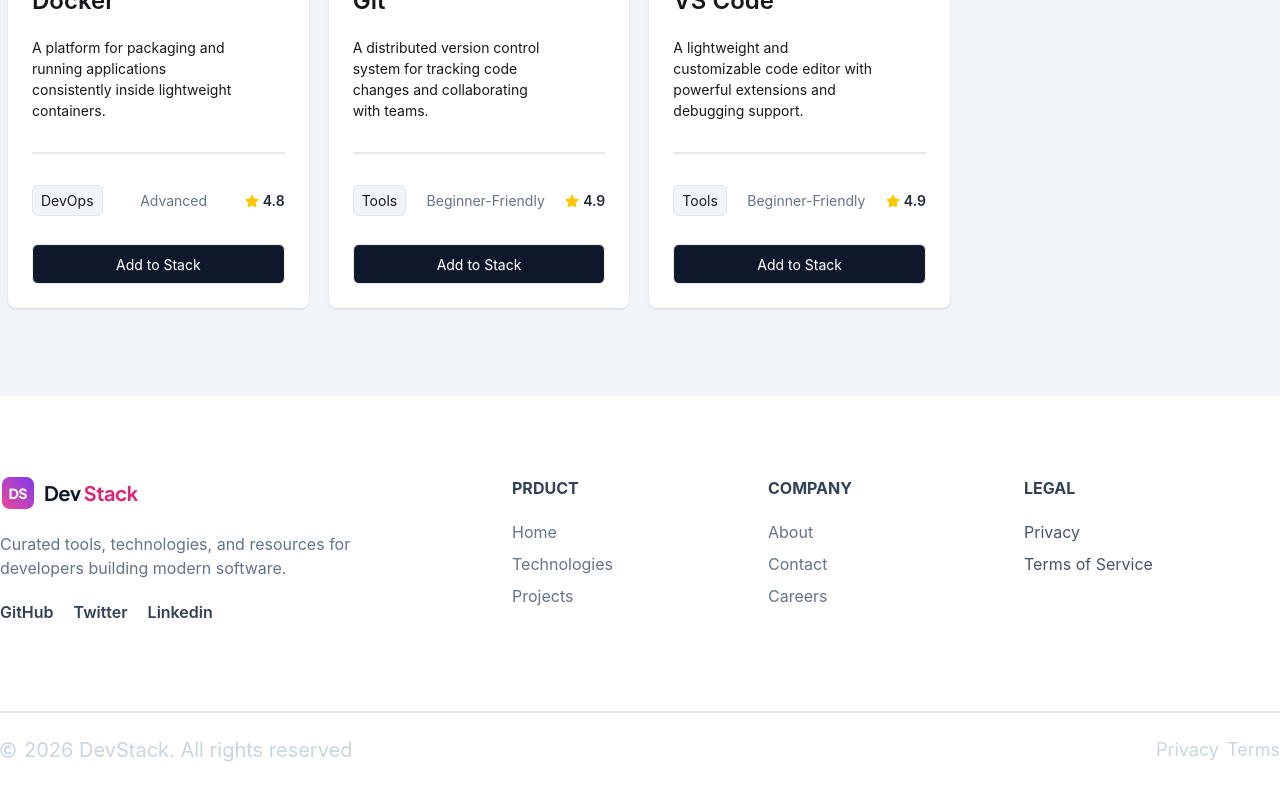
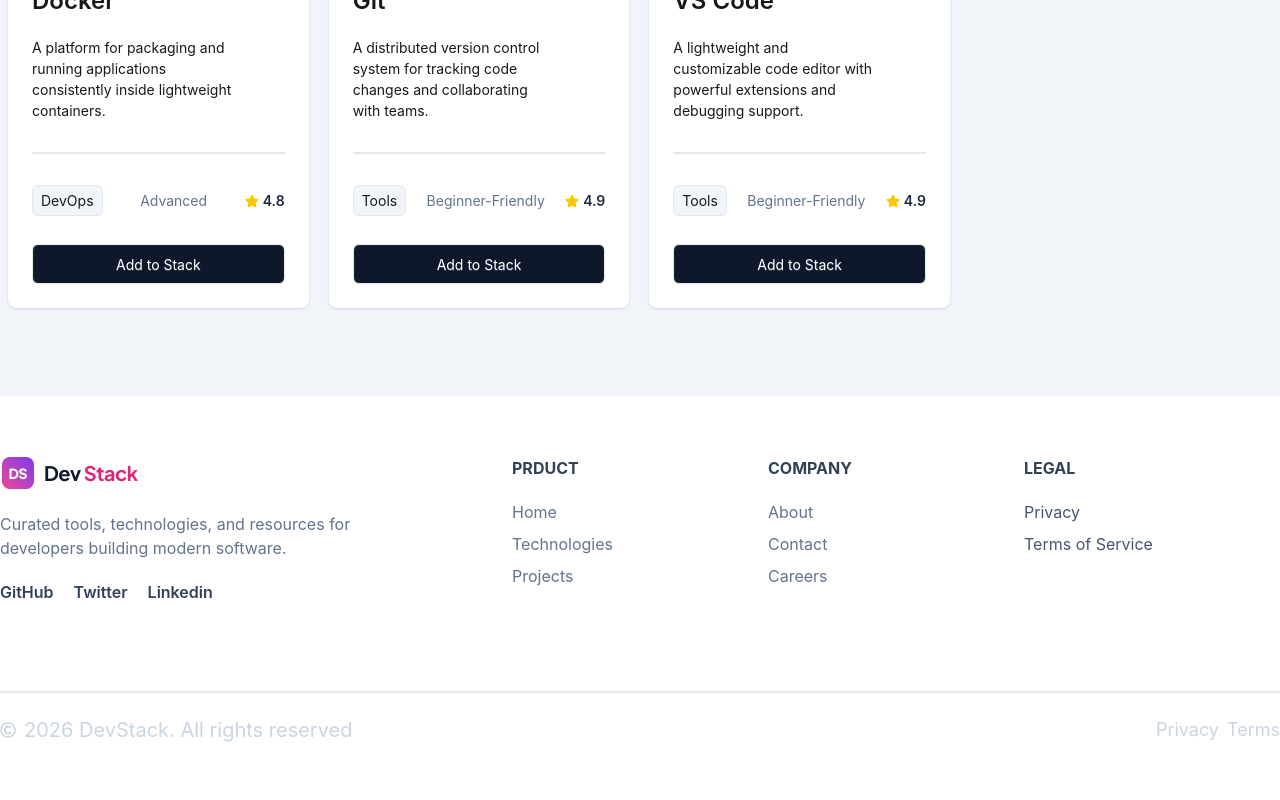
Before and after one commit to officialbondondatta/dev_stack_5, a React (Vite) app: page / in a window 1280 px wide. Shown: the part 2515-3315 px from the top of the page. Built offline with nearby package versions, Linux system fonts and the light colour scheme.

Commit message:
fixed footer issues

```diff
--- a/src/components/Footer.tsx
+++ b/src/components/Footer.tsx
@@ -4,8 +4,8 @@
 
 const Footer = () => {
     return (
-        <footer className="bg-white lg:py-20 py-5 lg:mt-20 mt-7">
-            <div className="container mx-auto">
+        <footer className="bg-white  py-5 lg:mt-20 mt-7">
+            <div className="container mx-auto mt-10">
                 <div className="grid lg:grid-cols-5 grid-cols-1  lg:mb-20">
                     <div className="lg:col-span-2 lg:items-start items-center justify-center flex flex-col">
                         <div className="flex flex-col space-y-5 lg:items-start  items-center justify-center">
```
